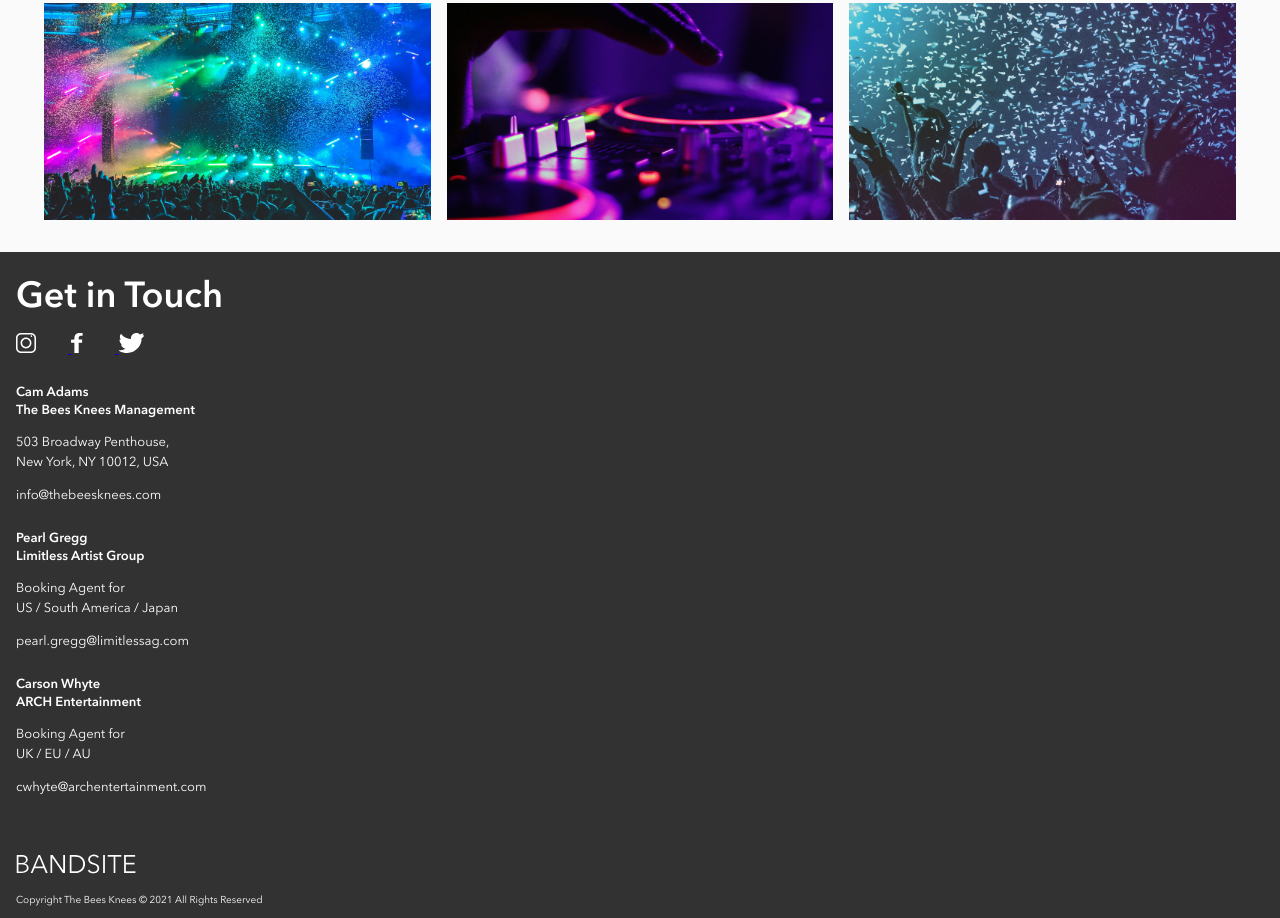
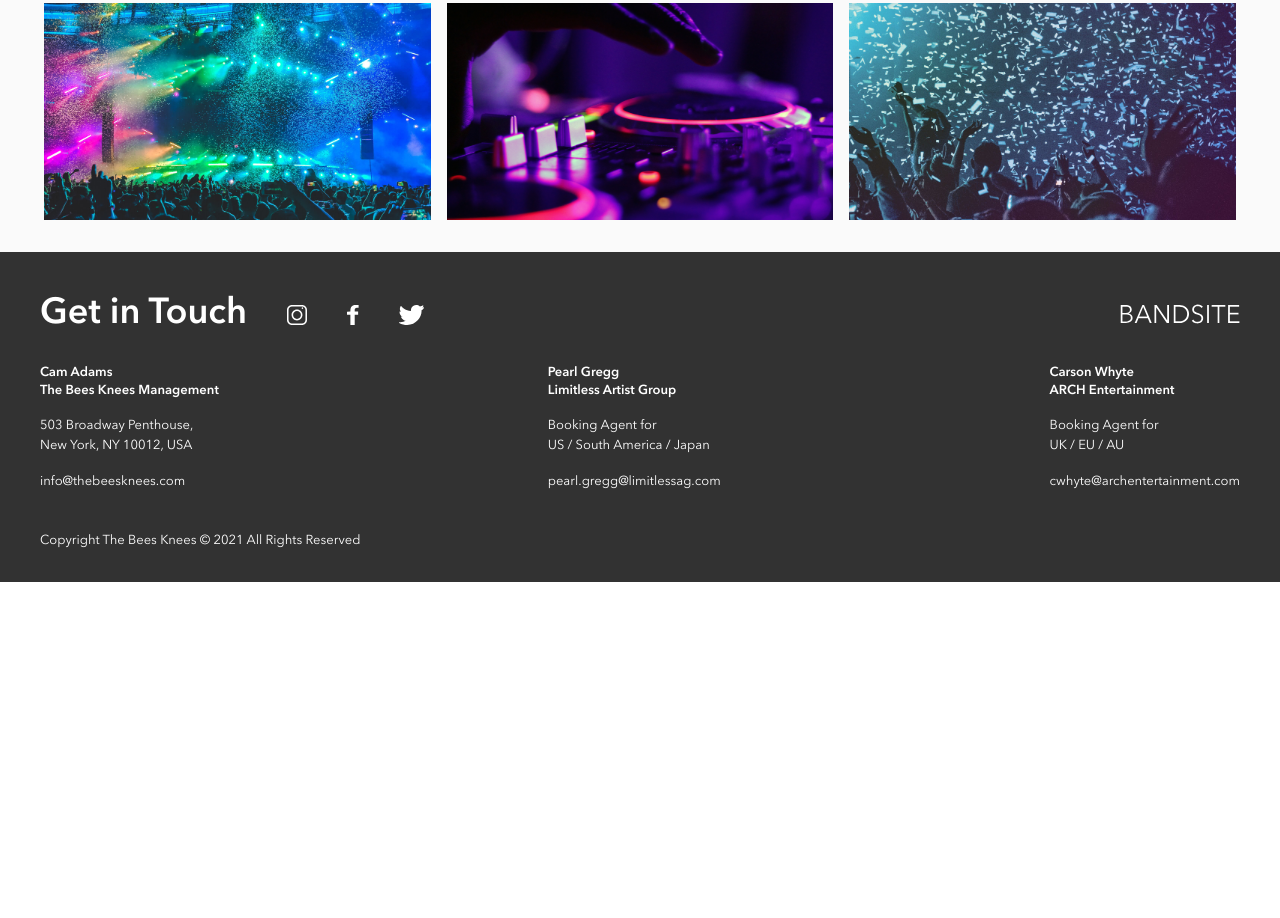
Before and after one commit to bexbrown/rebecca-brown-bandsite, a plain HTML site: page index.html in a window 1280 px wide. Shown: the part 2496-3414 px from the top of the page. After the commit the page ends 3078 px from the top, so only its background shows below. Drawn offline with Linux system fonts and the light colour scheme; a web font is replaced by a local one.

Commit message:
style footer for tablet

```diff
--- a/index.html
+++ b/index.html
@@ -104,7 +104,9 @@
 
             <div class="footer__card">
                 <div class="footer__heading-card">
+                    <div class="footer__icons">
                         <h2 class="footer__heading">Get in Touch</h2>
+
                         <a href="http://www.instagram.com" class="footer__link" target="_blank">
                             <img src="./assets/icons/Icon-instagram.svg" alt="instagram icon" class="footer__icon">
                         </a>
@@ -114,10 +116,13 @@
                         <a href="http://www.twitter.com" class="footer__link" target="_blank">
                             <img src="./assets/icons/Icon-twitter.svg" alt="twitter icon" class="footer__icon">
                         </a>
+                    </div>
+                    <img src="./assets/logos/Logo-bandsite.svg" alt="bandsite logo"
+                        class="footer__logo footer__logo--top">
+                </div>
 
             </div>
-                <img src="./assets/logos/Logo-bandsite.svg" alt="bandsite logo" class="footer__logo footer__logo--top">
-            </div>
+            <div class="footer__cards">
                 <div class="footer__card">
                     <h4 class="footer__subheading">Cam Adams</h4>
                     <h4 class="footer__subheading">The Bees Knees Management</h4>
@@ -148,6 +153,7 @@
                     </div>
                     <span class="footer__text">cwhyte@archentertainment.com</span>
                 </div>
+            </div>
 
             <div class="footer__copyright-card">
                 <img src="./assets/logos/Logo-bandsite.svg" alt="bandsite logo"
--- a/styles/bio.scss
+++ b/styles/bio.scss
@@ -189,18 +189,58 @@
     font-size: 13px;
     padding: 1.5rem 1rem 0.5rem 1rem;
 
+    @include tablet {
+        padding: 2.5rem 2.5rem 2rem 2.5rem;
+    }
+
     &__card {
         margin-bottom: 1.5rem;
+
+        @include tablet {}
+    }
+
+    &__cards {
+        @include tablet {
+            display: flex;
+            justify-content: space-between;
+            margin: 1rem 0;
+        }
+    }
+
+    &__heading-card {
+        @include tablet {
+            display: flex;
+            justify-content: space-between;
+        }
+    }
+
+    &__heading {
+        @include tablet {
+            margin-right: 2rem;
+        }
     }
 
     &__copyright-card {
         display: flex;
         flex-direction: column;
+
+    }
+
+    &__icons {
+
+        @include tablet {
+            display: flex;
+            justify-self: flex-start;
+        }
     }
 
     &__icon {
         margin-right: 2rem;
         margin-top: 1em;
+
+        @include tablet {
+            margin-left: 0.5rem;
+        }
     }
 
     &__logo {
@@ -211,17 +251,40 @@
 
     &__logo--top {
         display: none;
+
+        @include tablet {
+            display: block;
+            margin-top: 0.75rem;
+        }
+
     }
+
+
 
     &__textbox {
         display: flex;
         flex-direction: column;
         margin: 1em 0;
+
+        @include tablet {
+            margin: 1rem 0;
+        }
+    }
+
+    &__logo--bottom {
+        @include tablet {
+            display: none;
+        }
     }
 
     &__copyright {
         font-size: 10px;
         line-height: 20px;
+
+        @include tablet {
+            font-size: 13px;
+            line-height: 18px;
+        }
     }
 
 }
```
Also changed, not shown: styles/bio.css. Lines whose indentation alone changed are shown as unchanged.
